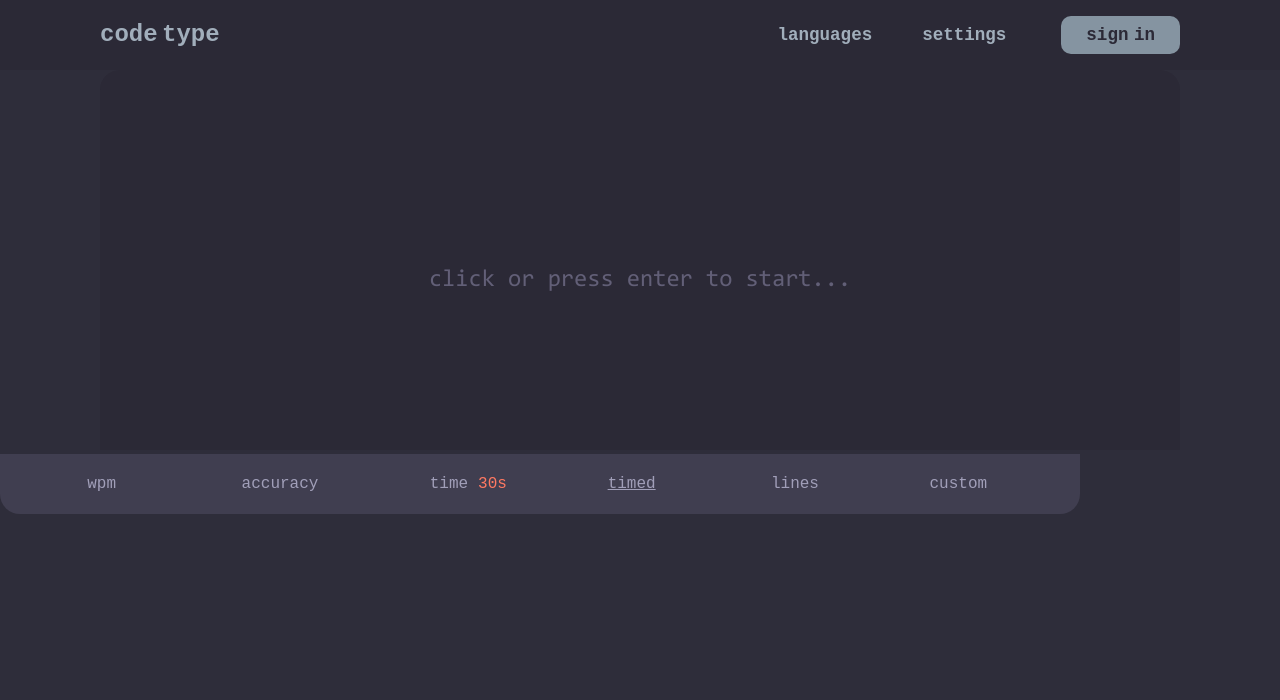
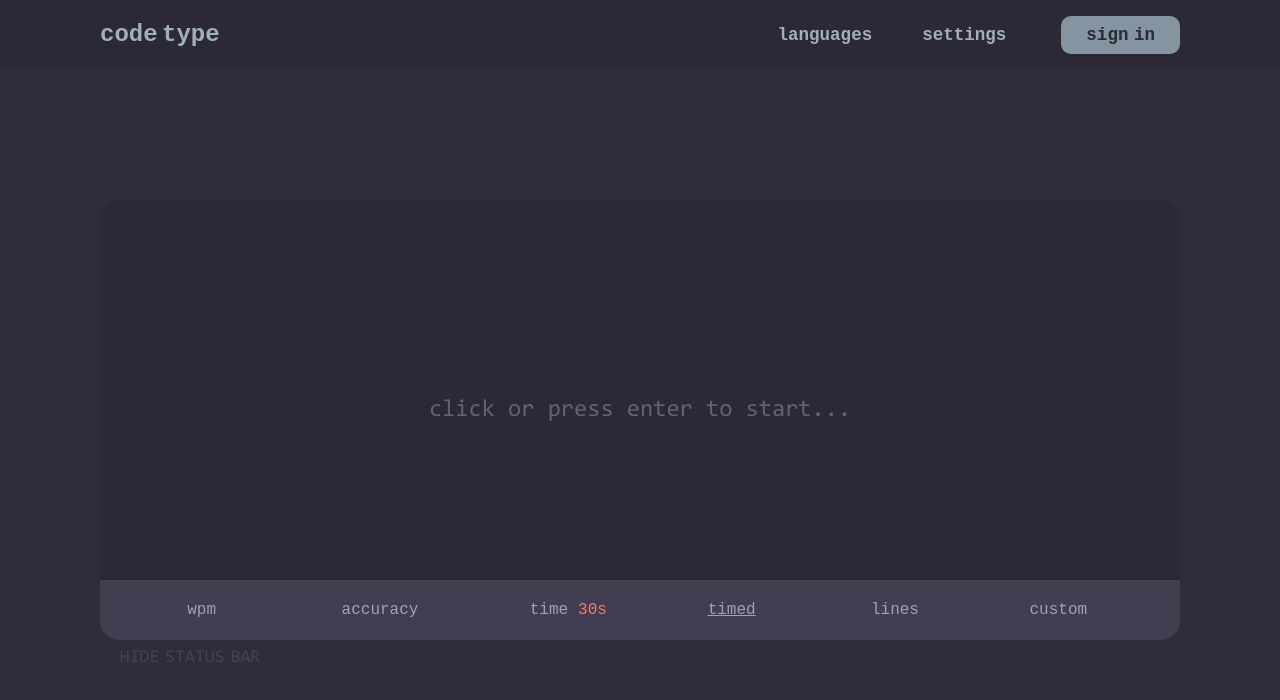
Before and after one commit to yug2005/code-type, a React (Create React App) app: page / in a window 1280 px wide. Shown: the top 700 px of the page. Built offline with nearby package versions, Linux system fonts and the light colour scheme; a web font is replaced by a local one.

Commit message:
Added main component and restructured code

```diff
--- a/src/App.tsx
+++ b/src/App.tsx
@@ -5,20 +5,11 @@ import SignIn from "./components/signin/SignIn";
 import LanguagesPanel from "./components/header/LanguagesPanel";
 import Main from "./components/main/Main";
 import Settings from "./components/settings/Settings"
-import { AnyRecord } from "dns";
 
 function App() {
   const [language, setLanguage] = useState("");
   const [languagesPanelOpen, setLanguagesPanelOpen] = useState(false);
   const [code, setCode] = useState([""]);
-
-  // const [languageList, setLanguageList] = useState([])
-
-  // const getLanguage = async (language: string) => {
-  //   const res = await fetch(`http://localhost:3001/${language}`)
-  //   const data = await res.json()
-  //   setLanguageList(data)
-  // }
 
   const fetchCode = async (language: string) => {
       const len_res = await fetch(
@@ -43,7 +34,7 @@ function App() {
 
   const updateLanguage = (newLanguage: any) => {
       setLanguage(newLanguage);
-      fetchCode("cpp");
+      // fetchCode("cpp");
       setLanguagesPanelOpen(false);
   };
 
@@ -58,7 +49,7 @@ function App() {
           <LanguagesPanel onLanguageClick={updateLanguage} />
         )}
         <Routes>
-          <Route path="/" element={<Main getCode={getCode}/>} />
+          <Route path="/" element={<Main getCode={getCode} code={code}/>} />
           <Route path="/signin" element={<SignIn />} />
           <Route path='/settings' element={<Settings />}/>
         </Routes>
--- /dev/null
+++ b/src/components/main/Main.css
@@ -0,0 +1,9 @@
+.main-container {
+    display: flex;
+    height: 92%;
+    width: 100%;
+    flex-flow: column;
+    flex-direction: column;
+    justify-content: center;
+    align-items: center;
+}
--- a/src/components/main/Main.tsx
+++ b/src/components/main/Main.tsx
@@ -2,74 +2,97 @@ import React, { useState, useEffect } from 'react'
 import PracticeCode from './PracticeCode'
 import UnderBar from './UnderBar'
 import FinishedTest from './FinishedTest'
+import './Main.css'
+import { ScriptElementKindModifier } from 'typescript'
 
 interface PropsInteface {
+    code: string[]
     getCode: () => any
+
 }
 
 const Main = (props: PropsInteface) => {
 
-    const [limit, setLimit] = useState('time')
-    const [timeLimit, setTimeLimit] = useState(30)
-    const [lineLimit, setLineLimit] = useState(0)
+    const [showStatusBar, setShowStatusBar] = useState(true)
+
+    const [limit, setLimit] = useState({
+        type: 'time',
+        timeLimit: 30,
+        lineLimit: 15
+    })
 
     const setNewTimeLimit = (newTimeLimit: number) => {
-        setLimit('time')
-        setTimeLimit(newTimeLimit)
+        setLimit({...limit, type: 'time'})
+        setLimit({...limit, timeLimit: newTimeLimit})
     }
 
     const setNewLineLimit = (newLineLimit: number) => {
-        setLimit('line')
-        setLineLimit(newLineLimit)
+        setLimit({...limit, type: 'line'})
+        setLimit({...limit, lineLimit: newLineLimit})
     }
 
-    const [time, setTime] = useState(0)
-    const [userStarted, setUserStarted] = useState(false)
-    const [userFinished, setUserFinished] = useState(false)
-
-    const [showStatusBar, setShowStatusBar] = useState(true)
+    const [timer, setTimer] = useState({
+        time: 0,
+        started: false,
+        finished: false
+    })
 
     // timer
     useEffect(() => {
         let interval: any = null
-        if (userStarted) {
+        if (timer.started) {
             interval = setInterval(() => {
-                setTime(time => time + 1)
+                setTimer({...timer, time: timer.time + 1})
             }, 1000)
         }
-        if (limit === 'time' && timeLimit - time === 0) {
-            setUserFinished(true)
+        if (limit.type === 'time' && limit.timeLimit - timer.time === 0) {
+            setTimer({...timer, finished: true})
             clearInterval(interval)
         }
-        if (userFinished && limit !== 'time' && time !== 0) {
+        if (timer.finished && limit.type !== 'time' && timer.time !== 0) {
             clearInterval(interval)
         }
         return () => clearInterval(interval)
-    }, [userStarted, time])
+    }, [timer])
 
     const startTimer = () => {
-        if (!userStarted) setUserStarted(true)
+        if (!timer.started) setTimer({...timer, started: true})
     }
 
     const endTimer = () => {
-        setUserFinished(true)
+        setTimer({...timer, finished: true})
     }
 
-    const [charCount, setCharCount] = useState(0)
-    const [lineCharCount, setLineCharCount] = useState(0)
-    const [incorrectCharCount, setincorrectCharCount] = useState(0)
+    const [test, setTest] = useState({
+        chars: 0,
+        lineChars: 0,
+        incorrectChars: 0,
+    })
+
+    // const [testStats, setTestStats] = useState({
+    //     wpm: Math.round(((test.chars + test.lineChars)/4.5)/(timer.time/60)),
+    //     accuracy: Math.round(((test.chars + test.lineChars - test.incorrectChars)/(test.chars + test.lineChars)) * 100)
+    // })
+
+    const [wpm, setWpm] = useState([])
+    const [errors, setErrors] = useState([])
 
     return (
+        (!timer.finished ?
             <div className='main-container'>
-            {!userFinished ?
-                <div>
-                    <PracticeCode code={['']} time={time}  charCount={charCount} lineCharCount={lineCharCount} incorrectCharCount={incorrectCharCount} showStatusBar={showStatusBar} numberOfLinesShown={6} startTimer={startTimer} endTimer={endTimer} />
+                <PracticeCode code={['void print() {', '    std::cout << "Hello World" << \n', '}']}
+                    test={test}
+                    setTest={setTest}
+                    startTimer={startTimer}
+                    endTimer={endTimer}
+                    showStatusBar={showStatusBar}
+                />
                 {showStatusBar ? <UnderBar
-                        wpm={(time === 0 || charCount + lineCharCount === 0) ? '' : Math.round(((charCount + lineCharCount)/4.5)/(time/60))}
-                        accuracy={charCount + lineCharCount === 0 ? '' : Math.round(((charCount + lineCharCount - incorrectCharCount)/(charCount + lineCharCount)) * 100)}
-                        time={limit === 'time' ? timeLimit - time : userStarted ? time : ''}
-                        limit={limit}
-                        limitValue={limit === 'time' ? timeLimit : lineLimit}
+                    wpm={(timer.time === 0 || test.chars + test.lineChars === 0) ? '' : Math.round(((test.chars + test.lineChars)/4.5)/(timer.time/60))}
+                    accuracy={test.chars + test.lineChars === 0 ? '' : Math.round(((test.chars + test.lineChars - test.incorrectChars)/(test.chars + test.lineChars)) * 100)}
+                    time={limit.type === 'time' ? limit.timeLimit - timer.time : timer.started ? timer.time : ''}
+                    limit={limit.type}
+                    limitValue={limit.type === 'time' ? limit.timeLimit : limit.lineLimit}
                     onSetTimeLimit={setNewTimeLimit}
                     onSetLineLimit={setNewLineLimit}
                 /> : <div className='placeholder-status-bar'></div>}
@@ -77,9 +100,8 @@ const Main = (props: PropsInteface) => {
                 <button className='toggle-status-bar' onClick={() => (setShowStatusBar(!showStatusBar))}>{showStatusBar ? 'HIDE STATUS BAR' : 'SHOW STATUS BAR'}</button>
             </div>
             :
-                <FinishedTest timeLimit={timeLimit}/>
-            }
-        </div>
+            <FinishedTest timeLimit={limit.timeLimit}/>
+        )
     )
 }
 
--- a/src/components/main/PracticeCode.css
+++ b/src/components/main/PracticeCode.css
@@ -1,16 +1,6 @@
 @font-face {
     font-family: 'consolas';
     src: url('../../Consolas.ttf')
-}
-
-.practice-code {
-    display: flex;
-    height: 92%;
-    width: 100%;
-    flex-flow: column;
-    flex-direction: column;
-    justify-content: center;
-    align-items: center;
 }
 
 .practice-code-container {
@@ -130,15 +120,7 @@ pre {
     height: 0;
     width: 0;
     opacity: 0;
-    /* margin-top: 40px;
-    padding: 10px 40px;
-    background-color: #2b2936;
-    border-radius: 8px;
-    border-style: none;
-    color: #7c7896;
-    font-family: consolas, sans-serif;
-    font-size: 22px;
-    resize: none;  */
+    position: absolute;
 }
 
 .toggle-status-bar {
--- a/src/components/main/PracticeCode.tsx
+++ b/src/components/main/PracticeCode.tsx
@@ -1,32 +1,21 @@
-import React, { useState, useEffect } from 'react'
-import UnderBar from './UnderBar'
+import React, { useState } from 'react'
 import './PracticeCode.css'
 
-interface PracticeCodeInterface {
+interface PropsInterface {
     code: string[]
-    time: number
-    charCount: number
-    lineCharCount: number
-    incorrectCharCount: number
-    showStatusBar: boolean
-    numberOfLinesShown: number
+    test: any
+    setTest: any
     startTimer: () => void
     endTimer: () => void
-
+    showStatusBar: boolean
 }
 
-const PracticeCode = (props: PracticeCodeInterface) => {
-    // is the element active
+const PracticeCode = (props: PropsInterface) => {
+
     const [active, setActive] = useState(false)
-
-    // practice code enabled when user clicks on container or presses certain keys
     const enable = () => {
         document.getElementById('practice-code-input')?.focus()
         setActive(true)
-    }
-
-    const callEnable = (e: any) => {
-        if (e.key === 'Enter') enable()
     }
 
     const [userInput, setUserInput] = useState('')
@@ -43,14 +32,13 @@ const PracticeCode = (props: PracticeCodeInterface) => {
         const input = (e.target.value).split('')
         const lastChar = e.target.value.charAt(e.target.value.length - 1)
 
-        // console.log('input : ' + e.target.value)
-        // console.log('props.time: ' + props.time)
-        // console.log('line char count: ' + input.length)
-        // console.log('total characters: ' + (props.charCount + props.lineCharCount))
+        props.setTest({...props.test, lineChars: input.length})
+        if (lastChar !== line[e.target.value.length - 1]) props.setTest({...props.test, incorrectChars: props.test.incorrectChars + 1})
 
-        props.lineCharCount = input.length
-        if (lastChar !== line[e.target.value.length - 1]) props.incorrectCharCount++
-        console.log(props.incorrectCharCount)
+        console.log('total chars : ' + props.test.chars)
+        console.log('total line chars : ' + props.test.lineChars)
+        console.log('total incorrect chars : ' + props.test.incorrectChars)
+        console.log(props.test)
 
         setCurrentLine(input.map((val: string, index: number) => {
             if (val === line[index]) return 'text-correct'
@@ -63,42 +51,37 @@ const PracticeCode = (props: PracticeCodeInterface) => {
         if (e.key === 'Enter'){
             setUserInput('')
             setLineIndex(lineIndex + 1)
-            props.charCount += props.lineCharCount
-            props.lineCharCount = 0
+            console.log(props.test)
+            console.log(props.test.chars + props.test.lineChars)
+            props.setTest({...props.test, chars: (props.test.chars + props.test.lineChars)})
+            props.setTest({...props.test, lineChars: 0})
+            console.log('props.test is now : ')
+            console.log(props.test)
             previousLines.push(currentLine)
             if (previousLines.length === 3) previousLines.splice(0, 1)
             setCurrentLine([])
-            if (lineIndex >= props.code.length)
+            if (lineIndex >= props.code.length - 1)
                 props.endTimer()
         }
-    }
-
-    const getPreviewCode = (): any => {
-        return props.code.map((line) => line.replace(/\s+/g, ' ').trim().split('')).map((line: any, index: number) =>
-        ((lineIndex < 2 && index < props.numberOfLinesShown) || (index >= lineIndex - 2 && index <= (lineIndex + props.numberOfLinesShown - 3)) &&
-            <div className='practice-code-line'>
-                {getTabSpace(index)}
-                {getLine(line, index)}
-            </div>
-        ))
     }
 
     const getLine = (line: any, index: number) => {
         if (index < lineIndex) {
             return line.map((char: string, charIndex: number) => (
                 <span className='practice-code-text'
-                    id={previousLines[2 - lineIndex + index][charIndex]}>
+                id={previousLines[2 - lineIndex + index][charIndex]}>
                 <pre>{char}</pre></span>
             ))
         }
         else if (lineIndex === index) {
             const returnLine = line.map((char: string, charIndex: number) => (
                 <span className='practice-code-text'
-                    id={charIndex < userInput.length ? currentLine[charIndex] : ''}>
+                id={charIndex < userInput.length ? currentLine[charIndex] : ''}>
                 <pre>{char}</pre></span>
             ))
             // index cursor
-            returnLine.splice(userInput.length, 0, <div>
+            returnLine.splice(userInput.length, 0,
+            <div>
                 <span className={lineIndex === 0 && userInput.length === 0 ? 'cursor-blinking' : 'practice-code-cursor'}>
                     <pre> </pre>
                 </span>
@@ -108,19 +91,28 @@ const PracticeCode = (props: PracticeCodeInterface) => {
         else {
             return line.map((char: string) => (
                 <span className='practice-code-text'><pre>{char}</pre></span>
-            ))
+                ))
+            }
         }
-    }
 
     const getTabSpace = (index: number) => {
-        // console.log('get Tab space is called')
         return props.code[index].split('    ').splice(1).map(() => (
             <pre className='practice-code-text tab-space'>   </pre>
         ))
     }
 
+    const getPreviewCode = (): any => {
+        return props.code.map((line) => line.replace(/\s+/g, ' ').trim().split('')).map((line: any, index: number) =>
+            ((lineIndex < 2 && index < 6) || (index >= lineIndex - 2 && index <= lineIndex + 3)) &&
+                <div className='practice-code-line'>
+                    {getTabSpace(index)}
+                    {getLine(line, index)}
+                </div>
+            )
+    }
+
     return (
-        <div className='practice-code'>
+        <>
             {/* main practice code container */}
             <div className='practice-code-container' onClick={enable} >
                 {active ? getPreviewCode() :
@@ -129,12 +121,13 @@ const PracticeCode = (props: PracticeCodeInterface) => {
                 </div>
                 )}
             </div>
+            {/* temporary input box (not displayed) */}
             <input type='text' id='practice-code-input'
                 value={userInput}
                 onChange={(e) => onUserInputChange(e)}
                 onKeyPress={(e) => (onUserEnter(e))}>
             </input>
-        </div>
+        </>
     )
 }
 
```
Also changed, not shown: src/components/main/UnderBar.tsx (+4 -6 lines). Lines whose indentation alone changed are shown as unchanged.
